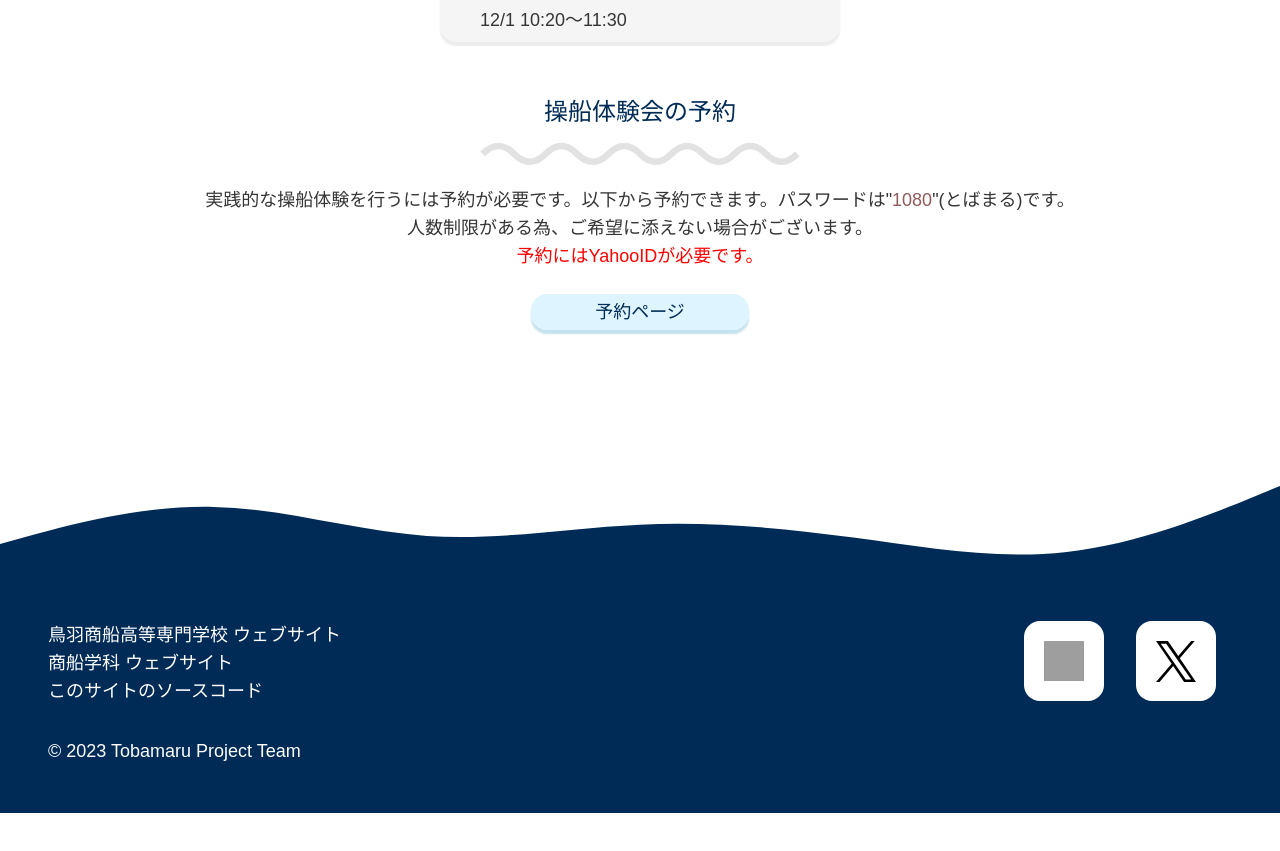
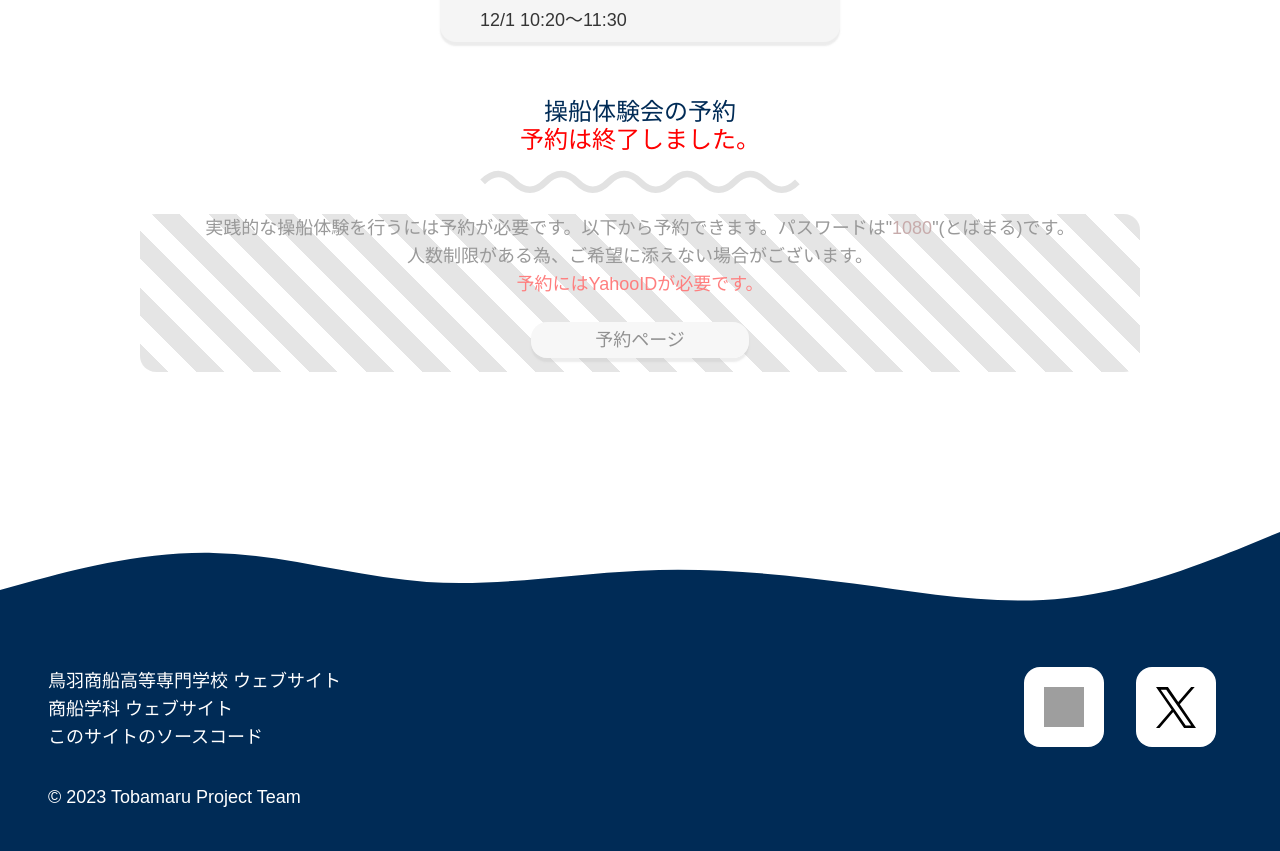
Before and after one commit to takara2314/3rd-tobamaru-lastyear, a SvelteKit app: page /news/2024-kaigakusai in a window 1280 px wide. Shown: the part 1066-1917 px from the top of the page. Before the commit the page ends 1879 px from the top, so only its background shows below. Built offline with nearby package versions, Linux system fonts and the light colour scheme; grey boxes are pictures that could not be loaded; a web font is replaced by a local one.

Commit message:
Update: 操船体験締め切り

```diff
--- a/src/routes/news/2024-kaigakusai/+page.svelte
+++ b/src/routes/news/2024-kaigakusai/+page.svelte
@@ -64,7 +64,8 @@
     <br>
 
     <article>
-      <H2>操船体験会の予約</H2>
+      <H2>操船体験会の予約<br><span class="notice">予約は終了しました。</span></H2>
+      <div class="regist">
         実践的な操船体験を行うには予約が必要です。以下から予約できます。パスワードは"<strong>1080</strong>"(とばまる)です。
         <br>
         人数制限がある為、ご希望に添えない場合がございます。
@@ -72,10 +73,13 @@
         <span class="notice">予約にはYahooIDが必要です。</span>
         <br>
         <br>
+        <div class="disable">
           <PrimaryBtn
-        href="https://passmarket.yahoo.co.jp/event/show/detail/02eh3jcc5c441.html"
+            href=""
             label="予約ページ"
           />
+        </div>
+      </div>
     </article>
 
 
@@ -102,4 +106,17 @@
     strong {
       color: rgb(145, 90, 90);
     }
+
+    .regist {
+      opacity: 50%;
+      margin-left: calc(50vw - 500px);
+      margin-right: calc(50vw - 500px);
+      background: repeating-linear-gradient(45deg, #ccc, #ccc 20px, #fff 0, #fff 40px);
+      border-radius: 1rem;
+      padding-bottom: 1em;
+    }
+
+    .disable {
+      filter: grayscale(1);
+    }
   </style>
```
Lines whose indentation alone changed are shown as unchanged.
